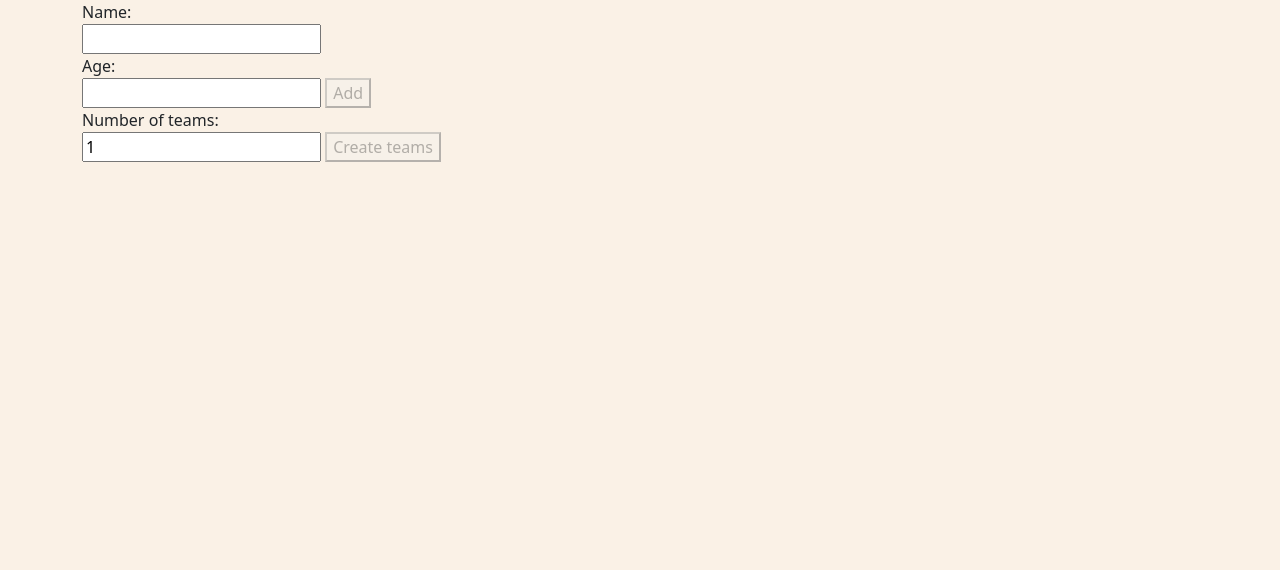
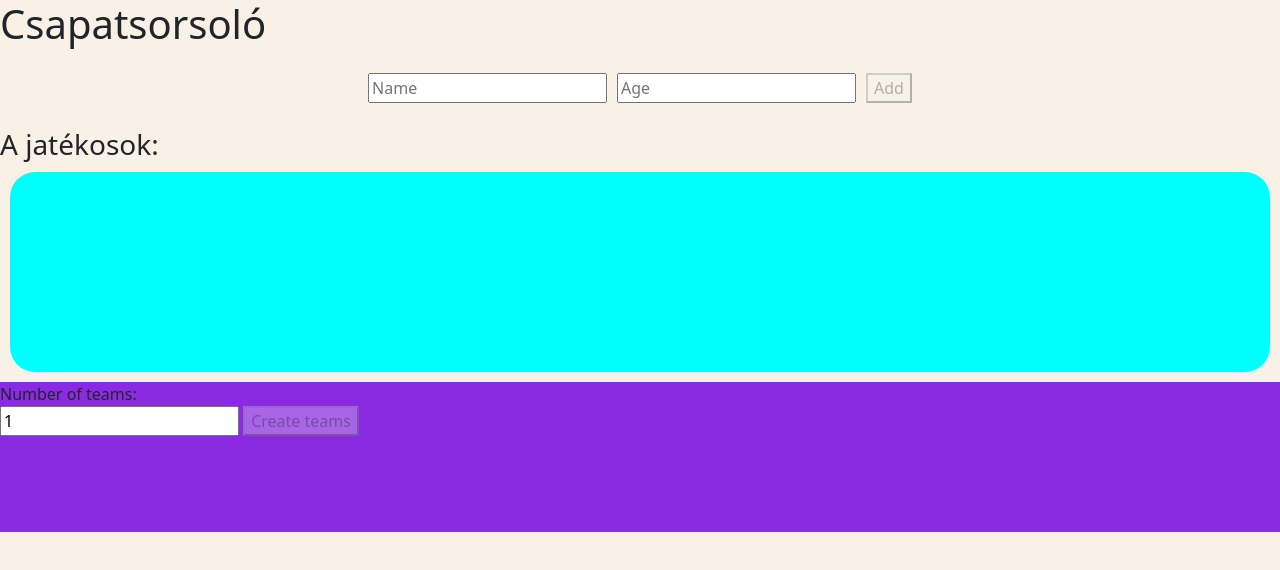
Before and after one commit to MEEP0321/FullStack_feleves, a plain HTML site: page FRONTEND/index.html in a window 1280 px wide. Drawn offline with nearby package versions, Linux system fonts and the light colour scheme.

Commit message:
Átírtam az oldal elrendezését boostrapből css-re.

```diff
--- a/FRONTEND/index.html
+++ b/FRONTEND/index.html
@@ -14,27 +14,31 @@
 </head>
 
 <body>
-    <div class="container">
-        <div class="row">
-            <div id="add-player-container">
-                <label for="name">Name:</label>
-                <br>
-                <input type="text" onkeyup="validateForm()">
-                <br>
-                <label for="age">Age:</label>
-                <br>
-                <input type="number" min="0" onchange="validateForm()" onkeyup="validateForm()">
+    <div>
+        <div>
+            <h1>Csapatsorsoló</h1>
+        </div>
+
+        <div id="add-player-container">
+            <div class="">
+                <input type="text" placeholder="Name" onkeyup="validateForm()">
+            </div>
+            <div class="">
+                <input type="number" min="0" placeholder="Age" onchange="validateForm()" onkeyup="validateForm()">
+            </div>
+            <div class="">
                 <button disabled onclick="addPlayer()">Add</button>
             </div>
         </div>
 
-        <div class="row">
+        <div>
+            <h3>A jatékosok:</h3>
             <div id="players-displayer">
 
             </div>
         </div>
 
-        <div class="row">
+        <div>
             <div id="number-of-teams-container">
                 <label for="teamNumber">Number of teams:</label>
                 <br>
@@ -43,7 +47,7 @@
             </div>
         </div>
 
-        <div class="row">
+        <div>
             <div id="cards-container">
 
             </div>
--- a/FRONTEND/styles.css
+++ b/FRONTEND/styles.css
@@ -2,18 +2,23 @@ body {
     background-color: #FAF1E6;
 }
 
-#add-player-container{
-    margin: ;
+#add-player-container {
+    margin: 25px;
+    display: flex;
+    justify-content: center;
+    gap: 10px
 }
 
-#add-player-container{
-
+#players-displayer {
+    background-color: aqua;
+    height: 200px;
+    border-radius: 25px;
+    margin: 10px;
 }
 
-#add-player-container{
-
+#number-of-teams-container {
+    background-color: blueviolet;
+    height: 150px;
 }
 
-#add-player-container{
-
-}
+#cards-containerr {}
```
